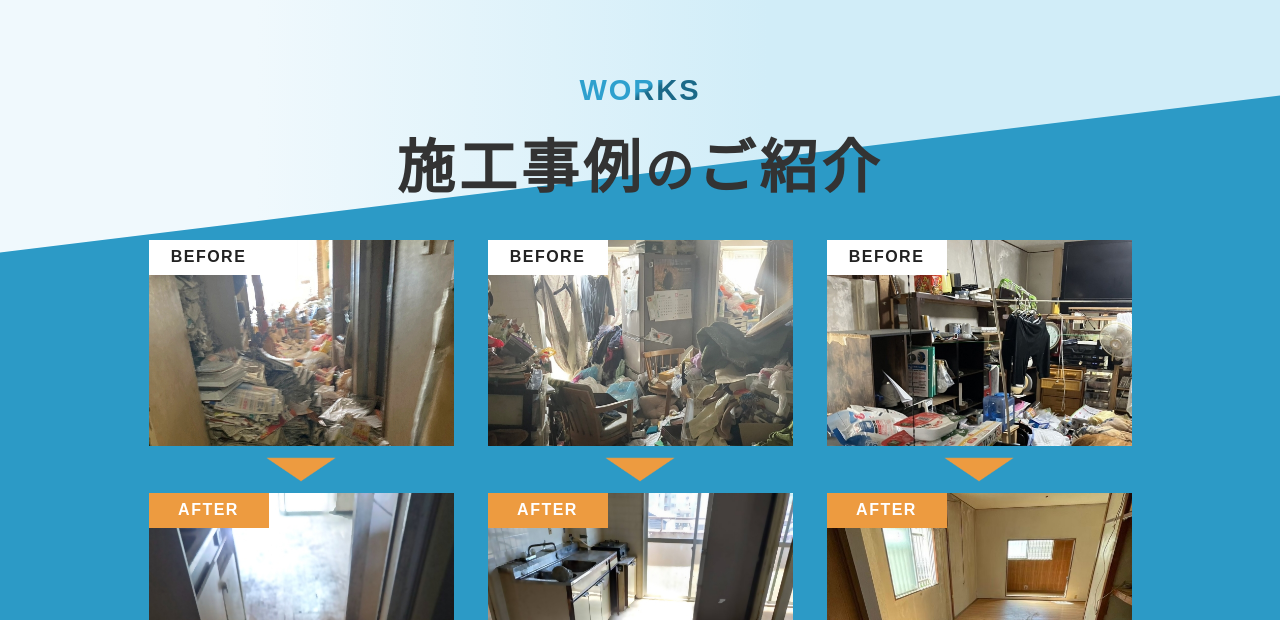
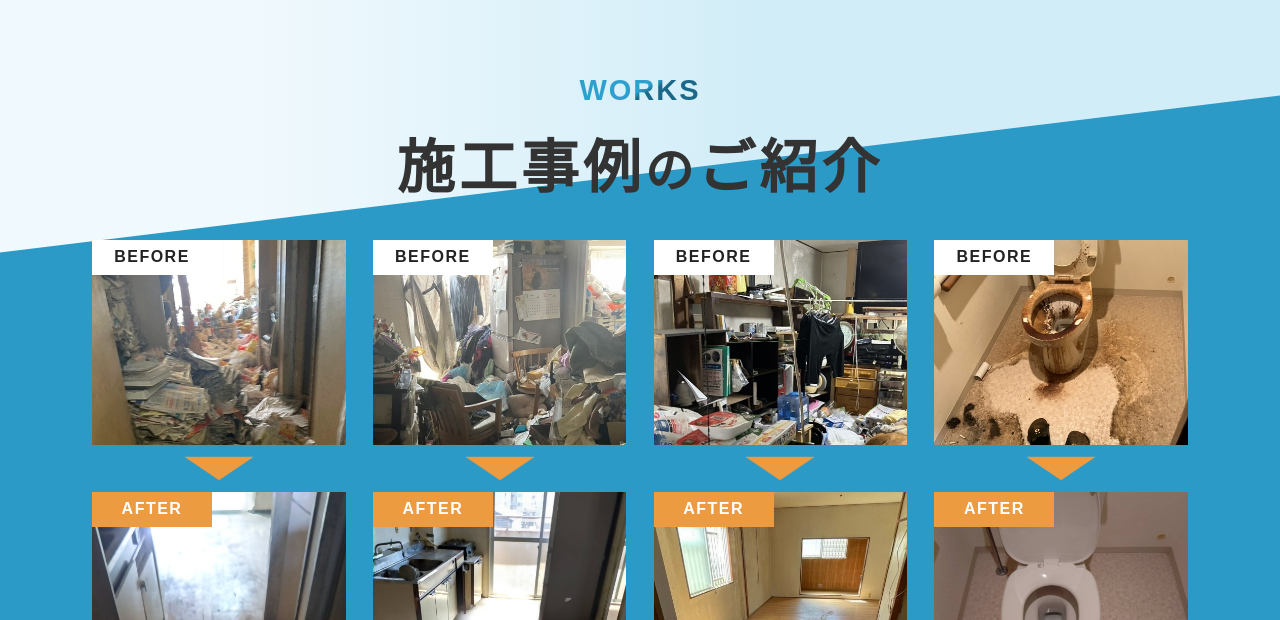
Before and after one commit to tuneup283/sreel, a PHP site: page / in a window 1280 px wide. Shown: the part 5880-6500 px from the top of the page. Run offline with PHP 8.4, Linux system fonts and the light colour scheme; some web fonts are replaced.

Commit message:
施工事例4つ目追加

```diff
--- a/css/main.css
+++ b/css/main.css
@@ -2564,8 +2564,9 @@ button.btn--radius
 }
 
 .works-content {
-    max-width: 1160px;
+    max-width: 1200px;
     margin-top: -63.4rem;
+    transform: skewY(7deg);
 }
 .works-list {
     display: flex;
@@ -2573,8 +2574,8 @@ button.btn--radius
     /* justify-content: space-around; */
 }
 .works-list .works-item {
-    padding: 1em;
-    flex-basis: 30%;
+    padding: 1em 0.8em;
+    flex-basis: 24%;
 }
 .works-list .works-item .img-tag {
     position: relative;
--- a/index.html
+++ b/index.html
@@ -36,9 +36,9 @@
 
     <!-- CSS
     ================================================== -->
-    <link rel="stylesheet" href="css/base.css">
+    <link rel="stylesheet" href="css/base.css?202410081216">
     <link rel="stylesheet" href="css/vendor.css">
-    <link rel="stylesheet" href="css/main.css?202410032114">
+    <link rel="stylesheet" href="css/main.css?202410081218">
 
     <!-- script
     ================================================== -->
@@ -350,11 +350,9 @@
                 </div>
             </div> <!-- end section-header -->
 
-        </div> <!-- end intro-wrap -->
-
             <div class="row works-content">
                 <div class="col-full">
-                <div class=" works-list block-1-2 block-tab-full">
+                    <div class="works-list block-1-2 block-tab-full">
                         <div class="col-block works-item w-left" data-aos="fade-up">
                             <div class="img-tag">
                                 <img src="images/works_01_before.jpg" alt="事例1 施工前">
@@ -368,8 +366,7 @@
                                 <p class="img-tag-after">AFTER</p>
                             </div>
                         </div>
-
-                    <div class="col-block works-item w-center" data-aos="fade-up">
+                        <div class="col-block works-item w-rigth" data-aos="fade-up">
                             <div class="img-tag">
                                 <img src="images/works_02_before.jpg" alt="事例2 施工前">
                                 <p class="img-tag-before">BEFORE</p>
@@ -383,7 +380,7 @@
                             </div>
                         </div>
 
-                    <div class="col-block works-item w-rigth" data-aos="fade-up">
+                        <div class="col-block works-item w-left" data-aos="fade-up">
                             <div class="img-tag">
                                 <img src="images/works_03_before.jpg" alt="事例3 施工前">
                                 <p class="img-tag-before">BEFORE</p>
@@ -396,9 +393,24 @@
                                 <p class="img-tag-after">AFTER</p>
                             </div>
                         </div>
+
+                        <div class="col-block works-item w-rigth" data-aos="fade-up">
+                            <div class="img-tag">
+                                <img src="images/works_04_before.jpg" alt="事例4 施工前">
+                                <p class="img-tag-before">BEFORE</p>
+                            </div>
+                            <div class="works-arrow">
+                                <img src="images/works_arrow.png" alt="矢印">
+                            </div>
+                            <div class="img-tag">
+                                <img src="images/works_04_after.jpg" alt="事例4 施工後">
+                                <p class="img-tag-after">AFTER</p>
+                            </div>
+                        </div>
                     </div>
                 </div> <!-- end col-full -->
             </div> <!-- end works-content -->
+        </div> <!-- end intro-wrap -->
 
     </section> <!-- end s-works -->
 
```
Also changed, not shown: other parts of css/main.css (+25 -14 lines), images/works_01_after.jpg, images/works_01_before.jpg, images/works_02_after.jpg, images/works_02_before.jpg, images/works_03_after.jpg, images/works_03_before.jpg, images/works_04_after.jpg (added), images/works_04_before.jpg (added), images/選ばれる理由01.png (deleted), images/選ばれる理由02.png (deleted), images/選ばれる理由03.png (deleted), images/選ばれる理由04.png (deleted). Lines whose indentation alone changed are shown as unchanged.
